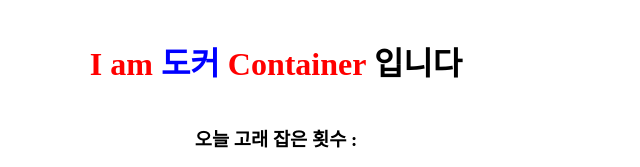
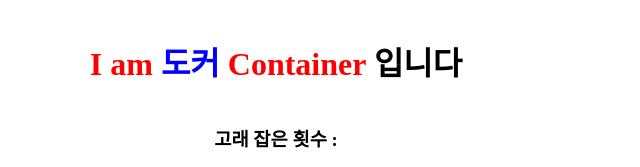
Before and after one commit to binhao22/Whaling_docker, a website: page index.html in a window 1280 px wide. Shown: the top 167 px of the page, 364-1004 px from the left. Drawn offline with Linux system fonts and the light colour scheme; no server answers.

Commit message:
Update index.html

```diff
--- a/index.html
+++ b/index.html
@@ -9,7 +9,7 @@
 <body>
     <div class="con1">
         <h1>I am <span class="bluepoint">도커</span> Container <span class="blackpoint">입니다</span></h1>
-        <h3>오늘 고래 잡은 횟수 : <span id="deleted-container-count">0</span></h3>
+        <h3>고래 잡은 횟수 : <span id="deleted-container-count">0</span></h3>
         <button id="list-button">
             <span class="hover-text">Whaling</span>
         </button>
```
